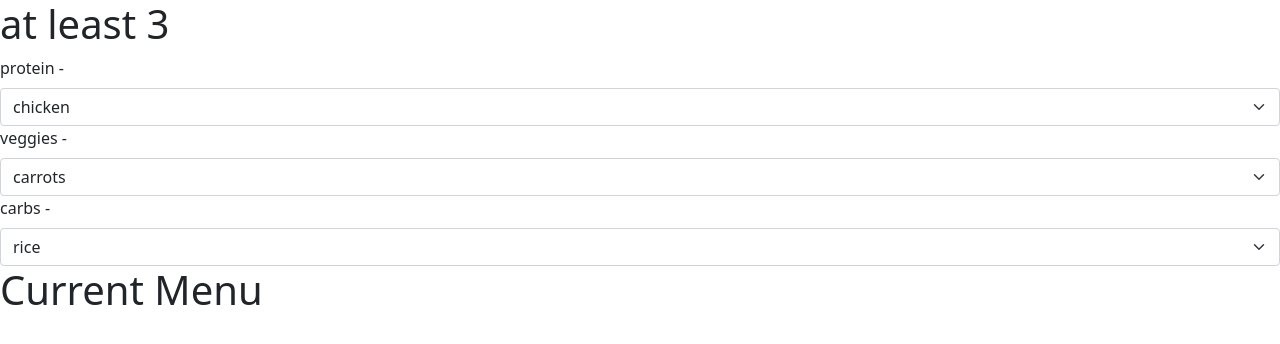
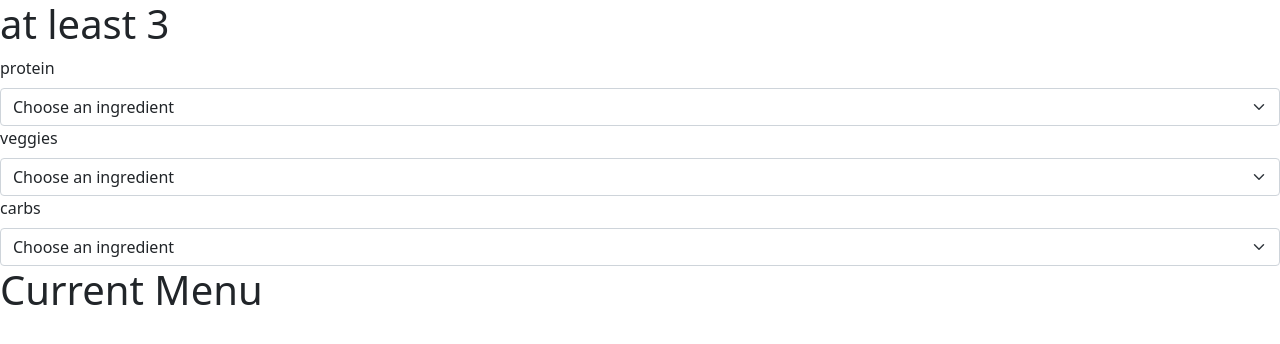
Before and after one commit to kimhonrada/atleast3, a React app: page / in a window 1280 px wide. Shown: the top 344 px of the page. Built offline with nearby package versions, Linux system fonts and the light colour scheme; the HTML template or start-up script is replaced by a standard one.

Commit message:
Add edge case for choosing ingredient // remove state from menu components

```diff
--- a/src/App.js
+++ b/src/App.js
@@ -8,12 +8,10 @@ import Carbs from "/src/components/menu/carbs.js";
 import CurrentMenu from "/src/components/currentMenu.js";
 
 const App = () => {
-  // const currentList = ["rice", "chicken", "carrots"];
-
   const [currentList, setCurrentList] = useState([]);
 
   const updateList = (newItem) => {
-    if (!currentList.includes(newItem)) {
+    if (!currentList.includes(newItem) && newItem !== "Choose an ingredient") {
       setCurrentList((list) => [...list, newItem]);
     }
   };
--- a/src/components/menu/carbs.js
+++ b/src/components/menu/carbs.js
@@ -3,7 +3,7 @@ import "bootstrap";
 import "bootstrap/dist/css/bootstrap.min.css";
 
 const Carbs = ({ updateList }) => {
-  const [carbs, setCarbs] = useState("");
+  // const [carbs, setCarbs] = useState("");
 
   const handleChange = (e) => {
     updateList(e.target.value);
@@ -12,13 +12,14 @@ const Carbs = ({ updateList }) => {
   return (
     <>
       <label htmlFor='carbsForm' className='form-label'>
-        carbs - {carbs}
+        carbs
       </label>
       <select
         className='form-select'
         aria-label='Default select example'
         onChange={handleChange}
       >
+        <option>Choose an ingredient</option>
         <option value='rice'>rice</option>
         <option value='pasta'>pasta</option>
         <option value='potato'>potato</option>
--- a/src/components/menu/protein.js
+++ b/src/components/menu/protein.js
@@ -3,7 +3,7 @@ import "bootstrap";
 import "bootstrap/dist/css/bootstrap.min.css";
 
 const Protein = ({ updateList }) => {
-  const [protein, setProtein] = useState("");
+  // const [protein, setProtein] = useState("");
 
   const handleChange = (e) => {
     updateList(e.target.value);
@@ -13,13 +13,14 @@ const Protein = ({ updateList }) => {
     <>
       <div>
         <label htmlFor='proteinForm' className='form-label'>
-          protein - {protein}
+          protein
         </label>
         <select
           className='form-select'
           aria-label='Default select example'
           onChange={handleChange}
         >
+          <option>Choose an ingredient</option>
           <option value='chicken'>chicken</option>
           <option value='beef'>beef</option>
           <option value='pork'>pork</option>
--- a/src/components/menu/veggies.js
+++ b/src/components/menu/veggies.js
@@ -3,7 +3,7 @@ import "bootstrap";
 import "bootstrap/dist/css/bootstrap.min.css";
 
 const Veggies = ({ updateList }) => {
-  const [veggies, setVeggies] = useState("");
+  // const [veggies, setVeggies] = useState("");
 
   const handleChange = (e) => {
     updateList(e.target.value);
@@ -11,13 +11,14 @@ const Veggies = ({ updateList }) => {
   return (
     <>
       <label htmlFor='veggiesForm' className='form-label'>
-        veggies - {veggies}
+        veggies
       </label>
       <select
         className='form-select'
         aria-label='Default select example'
         onChange={handleChange}
       >
+        <option>Choose an ingredient</option>
         <option value='carrots'>carrots</option>
         <option value='brocolli'>brocolli</option>
         <option value='bell pepper'>bell pepper</option>
```
